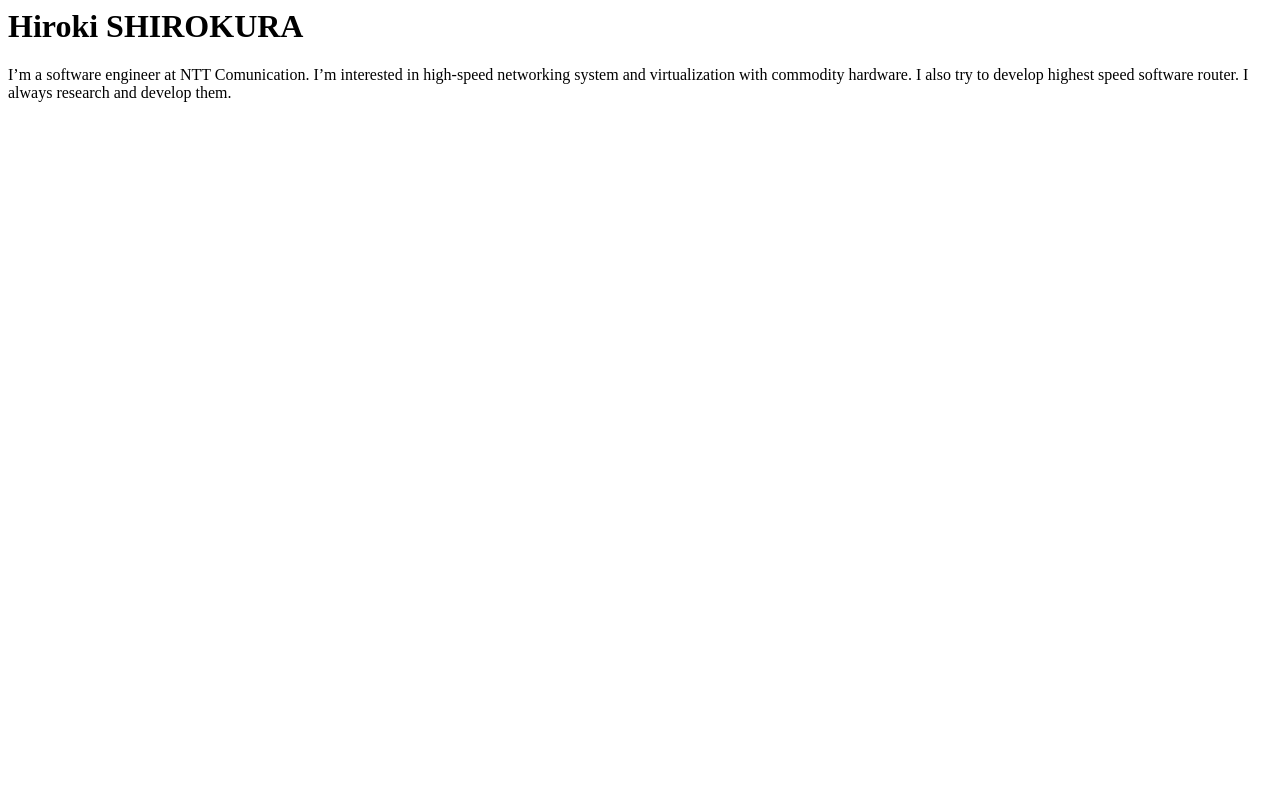
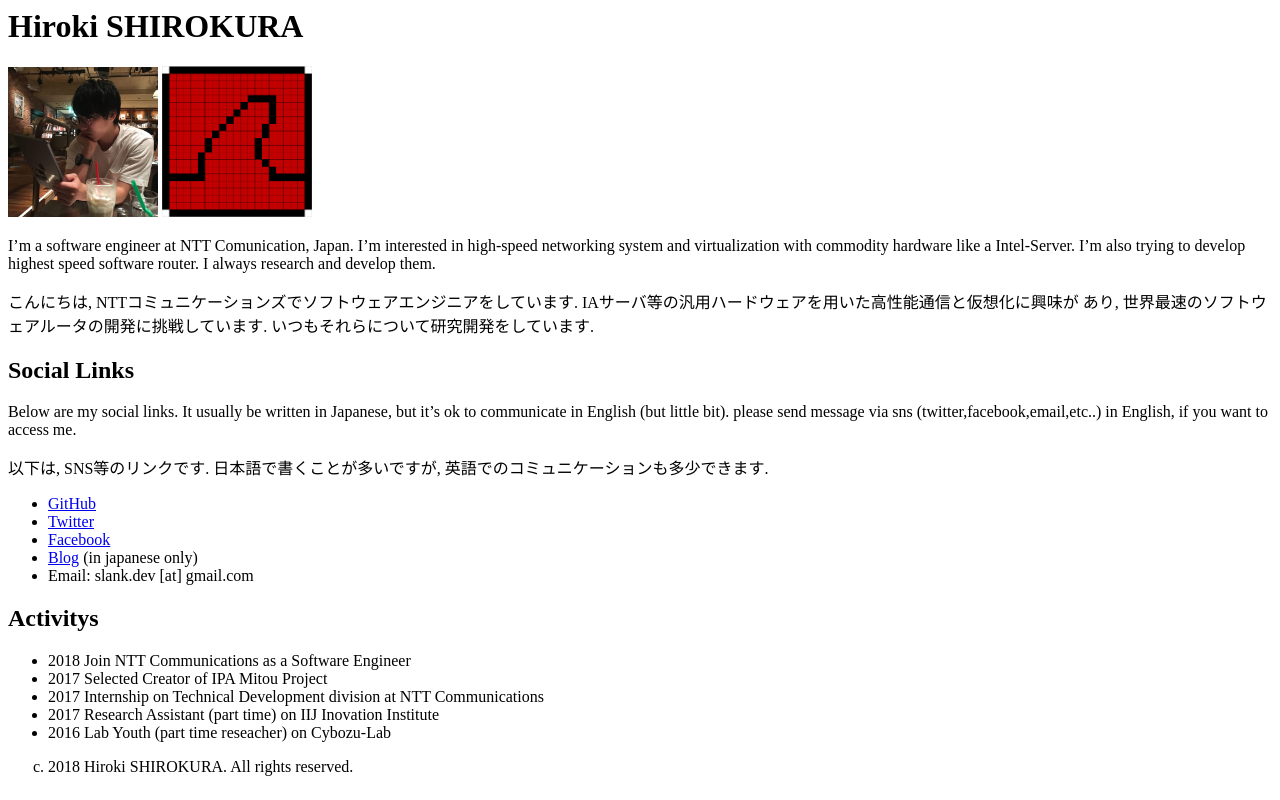
Before and after one commit to slankdev/slankdev.github.io, a plain HTML site: page index.html in a window 1280 px wide. Drawn offline with Linux system fonts and the light colour scheme.

Commit message:
2018.04.22-18:32

```diff
--- a/index.html
+++ b/index.html
@@ -1,2 +1,25 @@
 <h1 id="hiroki-shirokura">Hiroki SHIROKURA</h1>
-<p>I’m a software engineer at NTT Comunication. I’m interested in high-speed networking system and virtualization with commodity hardware. I also try to develop highest speed software router. I always research and develop them.</p>
+<p><img src="hirokishirokura.jpg" width="150px"> <img src="slankdev.png" width="150px"></p>
+<p>I’m a software engineer at NTT Comunication, Japan. I’m interested in high-speed networking system and virtualization with commodity hardware like a Intel-Server. I’m also trying to develop highest speed software router. I always research and develop them.</p>
+<p>こんにちは, NTTコミュニケーションズでソフトウェアエンジニアをしています. IAサーバ等の汎用ハードウェアを用いた高性能通信と仮想化に興味が あり, 世界最速のソフトウェアルータの開発に挑戦しています. いつもそれらについて研究開発をしています.</p>
+<h2 id="social-links">Social Links</h2>
+<p>Below are my social links. It usually be written in Japanese, but it’s ok to communicate in English (but little bit). please send message via sns (twitter,facebook,email,etc..) in English, if you want to access me.</p>
+<p>以下は, SNS等のリンクです. 日本語で書くことが多いですが, 英語でのコミュニケーションも多少できます.</p>
+<ul>
+<li><a href="https://github.com/slankdev">GitHub</a></li>
+<li><a href="https://twitter.com/slankdev">Twitter</a></li>
+<li><a href="https://www.facebook.com/hiroki.shirokura">Facebook</a></li>
+<li><a href="http://slankdev.hatenablog.com">Blog</a> (in japanese only)</li>
+<li>Email: slank.dev [at] gmail.com</li>
+</ul>
+<h2 id="activitys">Activitys</h2>
+<ul>
+<li>2018 Join NTT Communications as a Software Engineer</li>
+<li>2017 Selected Creator of IPA Mitou Project</li>
+<li>2017 Internship on Technical Development division at NTT Communications</li>
+<li>2017 Research Assistant (part time) on IIJ Inovation Institute</li>
+<li>2016 Lab Youth (part time reseacher) on Cybozu-Lab</li>
+</ul>
+<ol start="3" type="a">
+<li>2018 Hiroki SHIROKURA. All rights reserved.</li>
+</ol>
```
Also changed, not shown: hirokishirokura.jpg (added), slankdev.png (added), 3 other files.
